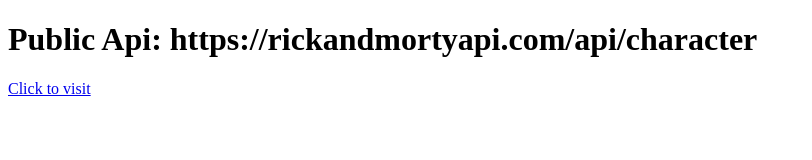
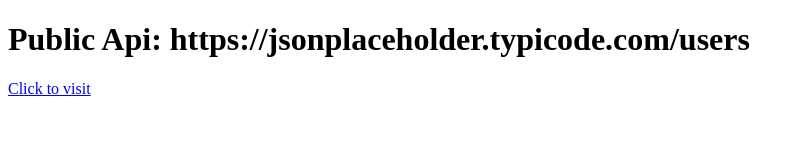
Before and after one commit to ABDULLAH-SALEEM/typescriptAssignment1, a plain HTML site: page index.html in a window 1280 px wide. Shown: the whole page, without its empty margins (0-812 px from the left). Drawn offline with Linux system fonts and the light colour scheme; no server answers.

Commit message:
Update index.html

```diff
--- a/index.html
+++ b/index.html
@@ -9,9 +9,9 @@
     <title>Document</title>
 </head>
 <body>
-    <h1>Public Api: https://rickandmortyapi.com/api/character</h1>
+    <h1>Public Api: https://jsonplaceholder.typicode.com/users</h1>
     <p>
-         <a href="http://rickandmortyapi.com/api/character" target="_blank"> Click to visit</a>
+         <a href="https://jsonplaceholder.typicode.com/users" target="_blank"> Click to visit</a>
     </p>
 
 
```
